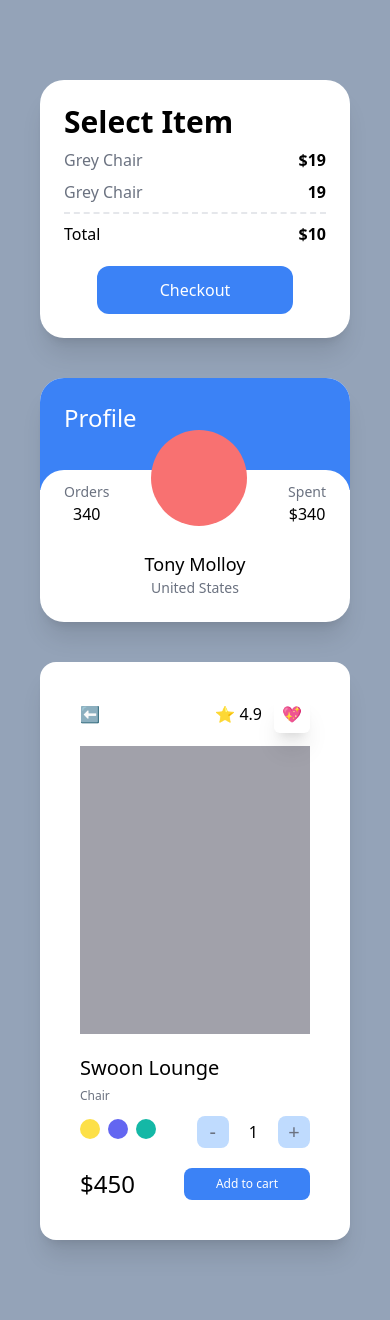
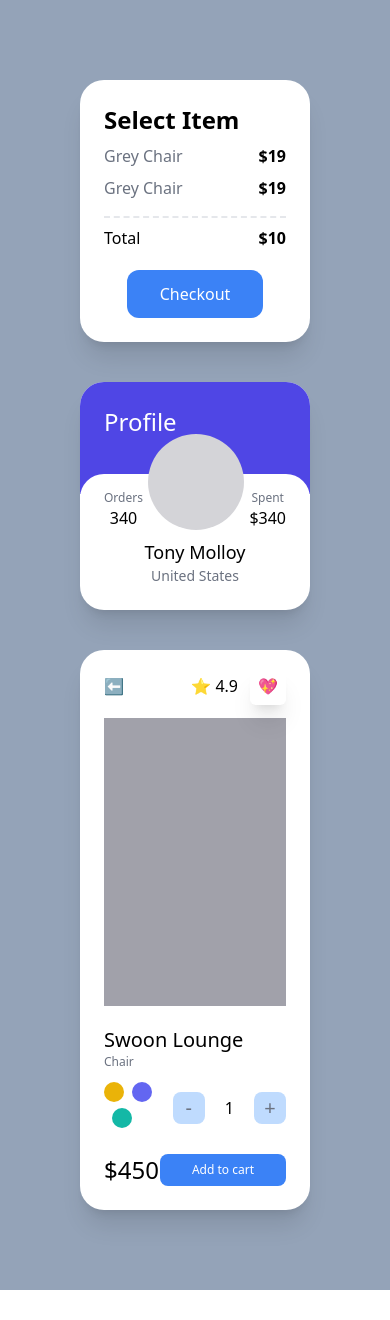
Before and after one commit to yeongminChae/NextJs-Deep-Studying, a Next.js app in the folder carrot-market/: page / in a window 390 px wide. After the commit the page ends 1290 px from the top, so only its background shows below. Built offline with nearby package versions, Linux system fonts and the light colour scheme.

Commit message:
tailwind - responsive Modifiers part two

```diff
--- a/carrot-market/pages/index.tsx
+++ b/carrot-market/pages/index.tsx
@@ -1,55 +1,50 @@
 import type { NextPage } from "next";
-
 const Home: NextPage = () => {
   return (
-    <div className="bg-slate-400 py-20 px-10 grid gap-10 min-h-screen ">
-      <div className="bg-white sm:hover:bg-pink-800 sm:bg-red-400  md:bg-teal-400 lg:bg-indigo-400 xl:bg-yellow-400 2xl:bg-pink-400  p-6 rounded-3xl shadow-xl">
-        <span className="font-semibold text-3xl">Select Item</span>
-        <div className="flex justify-between my-2">
-          <span className="text-gray-500">Grey Chair</span>
-          <span className="font-semibold">$19</span>
+    <div className="bg-slate-400 xl:place-content-center py-20 px-20 grid gap-10 lg:grid-cols-2 xl:grid-cols-3 min-h-screen">
+      <div className="bg-white  flex flex-col justify-between p-6 rounded-3xl shadow-xl">
+        <span className="font-semibold text-2xl">Select Item</span>
+        <ul>
+          <div className="flex justify-between my-2 ">
+            <span className="text-gray-500">Grey Chair</span>
+            <span className="font-semibold">$19</span>
+          </div>
+          <div className="flex justify-between my-2 ">
+            <span className="text-gray-500">Grey Chair</span>
+            <span className="font-semibold">$19</span>
+          </div>
+        </ul>
+        <div className="flex justify-between mt-2 pt-2 border-t-2 border-dashed">
+          <span>Total</span> <span className="font-semibold">$10</span>
         </div>
-        <div className="flex justify-between">
-          <span className="text-gray-500">Grey Chair</span>
-          <span className="font-semibold">19</span>
-        </div>
-        <div className=" flex justify-between mt-2 pt-2 border-t-2 border-dashed ">
-          <span>Total</span>
-          <span className="font-semibold">$10</span>
-        </div>
-        <button
-          className="mt-5 text-white p-3 bg-blue-500 text-center rounded-xl w-3/4 block mx-auto first-letter
-        hover:bg-teal-500 hover:text-black
-        active:bg-yellow-300 focus:bg-red-500
-        "
-        >
+        <button className="mt-5 bg-blue-500 text-white p-3 text-center rounded-xl w-3/4 block mx-auto hover:bg-teal-500 hover:text-black active:bg-yellow-500 focus:bg-red-500 ">
           Checkout
         </button>
       </div>
-      <div className="bg-white overflow-hidden rounded-3xl shadow-xl">
-        <div className="bg-blue-500 p-6 pb-14 ">
+      <div className="bg-white overflow-hidden rounded-3xl shadow-xl group">
+        <div className="portrait:bg-indigo-600 landscape:bg-teal-500 p-6 pb-14 xl:pb-40">
           <span className="text-white text-2xl">Profile</span>
         </div>
-        <div className="rounded-3xl p-6 relative -top-5 bg-white ">
-          <div className="flex relative -top-16 items-end justify-between ">
+        <div className="rounded-3xl p-6 bg-white relative -top-5">
+          <div className="flex relative -top-16 items-end justify-between">
             <div className="flex flex-col items-center">
-              <span className="text-sm text-gray-500">Orders</span>
+              <span className="text-xs text-gray-500">Orders</span>
               <span className="font-medium">340</span>
             </div>
-            <div className="h-24 w-24 bg-red-400 rounded-full " />
+            <div className="h-24 w-24 bg-zinc-300 rounded-full group-hover:bg-red-300 transition-colors" />
             <div className="flex flex-col items-center">
-              <span className="text-sm text-gray-500">Spent</span>
+              <span className="text-xs text-gray-500">Spent</span>
               <span className="font-medium">$340</span>
             </div>
           </div>
-          <div className="relative flex flex-col items-center -mt-10 -mb-5">
+          <div className="relative  flex flex-col items-center -mt-14 -mb-5">
             <span className="text-lg font-medium">Tony Molloy</span>
             <span className="text-sm text-gray-500">United States</span>
           </div>
         </div>
       </div>
-      <div className="bg-white p-10 rounded-2xl shadow-xl">
-        <div className=" flex mb-5 justify-between items-center">
+      <div className="bg-white p-6 rounded-3xl shadow-xl lg:col-span-2 xl:col-span-1">
+        <div className="flex mb-5 justify-between items-center">
           <span>⬅️</span>
           <div className="space-x-3">
             <span>⭐️ 4.9</span>
@@ -58,27 +53,27 @@ const Home: NextPage = () => {
         </div>
         <div className="bg-zinc-400 h-72 mb-5" />
         <div className="flex flex-col">
-          <span className="font-medium mb-1.5 text-xl ">Swoon Lounge</span>
+          <span className="font-medium text-xl">Swoon Lounge</span>
           <span className="text-xs text-gray-500">Chair</span>
           <div className="mt-3 mb-5 flex justify-between items-center">
             <div className="space-x-2">
-              <button className="w-5 h-5 rounded-full bg-yellow-300"></button>
-              <button className="w-5 h-5 rounded-full bg-indigo-500"></button>
-              <button className="w-5 h-5 rounded-full bg-teal-500"></button>
+              <button className="w-5 h-5 rounded-full bg-yellow-500 focus:ring-2 ring-offset-2 ring-yellow-500 transition" />
+              <button className="w-5 h-5 rounded-full bg-indigo-500 focus:ring-2 ring-offset-2 ring-indigo-500 transition" />
+              <button className="w-5 h-5 rounded-full bg-teal-500 focus:ring-2 ring-offset-2 ring-teal-500 transition" />
             </div>
-            <div className="flex items-center space-x-5 ">
-              <button className="rounded-lg bg-blue-200 flex justify-center items-center aspect-square w-8 text-xl text-gray-500">
+            <div className="flex items-center space-x-5">
+              <button className=" rounded-lg bg-blue-200 flex justify-center items-center aspect-square w-8 text-xl text-gray-500">
                 -
               </button>
               <span>1</span>
-              <button className="rounded-lg bg-blue-200 flex justify-center items-center aspect-square w-8 text-xl text-gray-500">
+              <button className=" rounded-lg bg-blue-200 flex justify-center items-center aspect-square w-8 text-xl text-gray-500">
                 +
               </button>
             </div>
           </div>
           <div className="flex justify-between items-center">
             <span className="font-medium text-2xl">$450</span>
-            <button className="bg-blue-500 text-center text-white rounded-lg py-2 px-8 text-xs">
+            <button className="bg-blue-500 py-2 px-8 text-center text-xs text-white rounded-lg">
               Add to cart
             </button>
           </div>
@@ -87,5 +82,4 @@ const Home: NextPage = () => {
     </div>
   );
 };
-
 export default Home;
```
